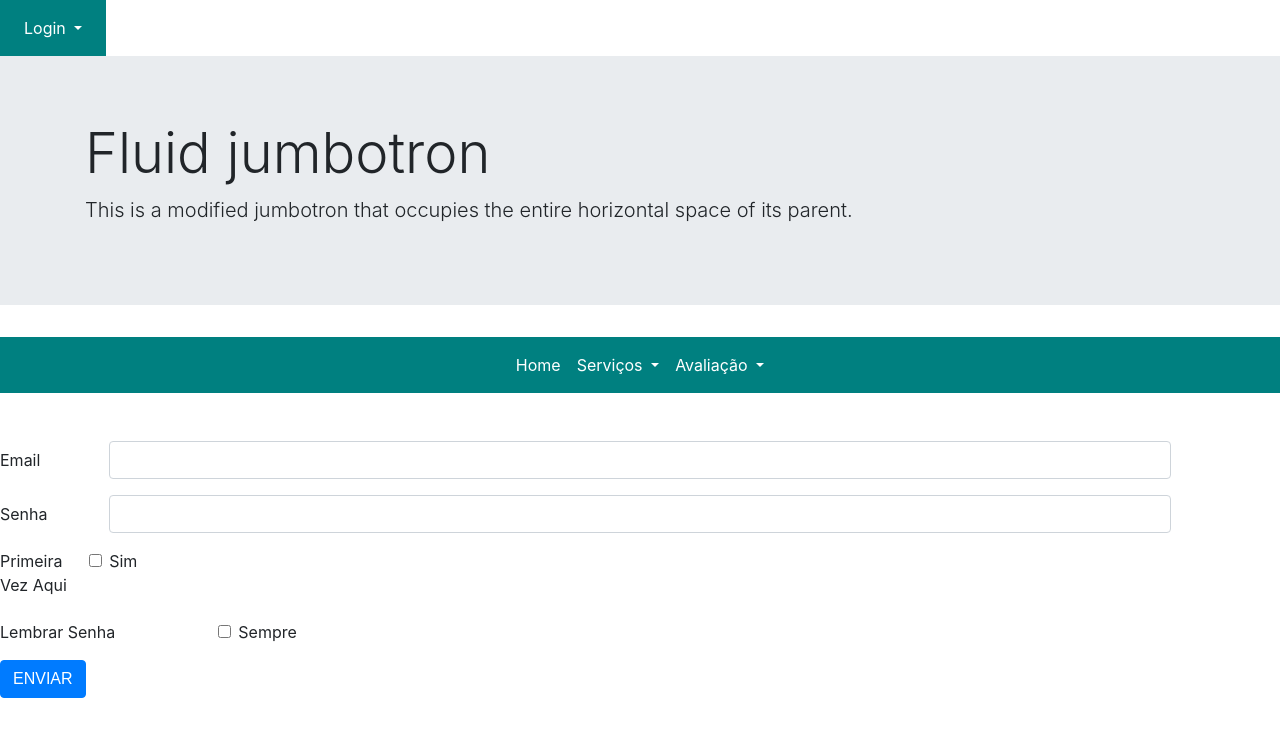
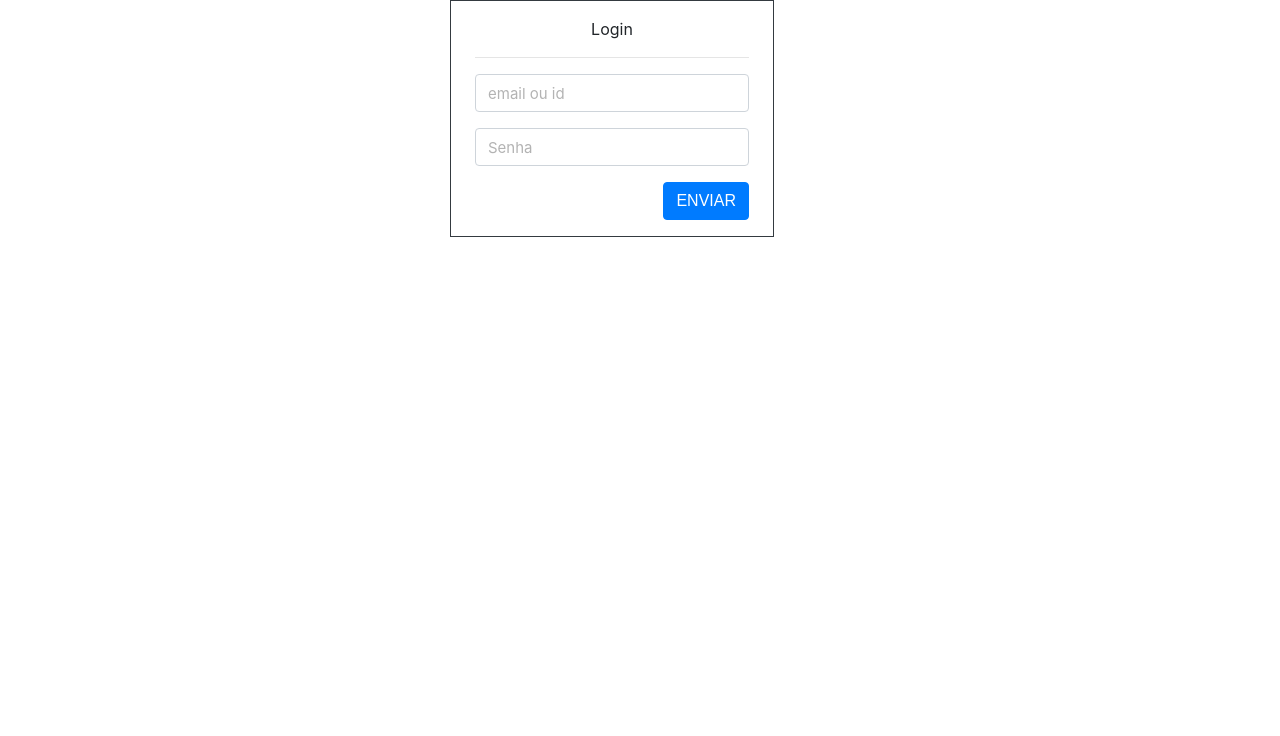
Before and after one commit to rogerzsilva/sitebusca, a plain HTML site: page pagina-login.html in a window 1280 px wide. Drawn offline with nearby package versions, Linux system fonts and the light colour scheme; files that its build step writes are made by us from their sources; files whose address does not match are found by name.

Commit message:
correcao

```diff
--- a/pagina-login.html
+++ b/pagina-login.html
@@ -1,6 +1,7 @@
 <!DOCTYPE html>
 <html>
 <head>
+
   <!-- Meta tags Obrigatórias -->
     <meta charset="utf-8">
     <script src="funcoes.js"></script>
@@ -9,119 +10,40 @@
     <link rel="stylesheet" href="https://stackpath.bootstrapcdn.com/bootstrap/4.4.1/css/bootstrap.min.css" integrity="sha384-Vkoo8x4CGsO3+Hhxv8T/Q5PaXtkKtu6ug5TOeNV6gBiFeWPGFN9MuhOf23Q9Ifjh" crossorigin="anonymous">
     <link href="css/style.css" rel="stylesheet" type="text/css">
     <!-- FAVICON -->
-    <link href="img/favicon.png" rel="shortcut icon">
-    <title>Pagina de Login</title>
-    <link rel="stylesheet" type="text/css" href="style.css">
+    <title>Login</title>
   </head>
   <body>
- <body>
-    <div class="row no-gutters">
-       <nav class="navbar navbar-expand-lg navbar-light bg-light">
-         <div class="collapse navbar-collapse" id="navbarSupportedContent">
-           <ul class="navbar-nav justify-content-end">
-             <li class="nav-item dropdown">
-               <a class="nav-link dropdown-toggle" href="#" id="navbarDropdown" role="button" data-toggle="dropdown" aria-haspopup="true" aria-expanded="false">
-                 Login
-               </a>
-               <div class="dropdown-menu" aria-labelledby="navbarDropdown">
-                 <a class="dropdown-item" href="#">Entrar</a>
-                 <a class="dropdown-item" href="#">Cadastro Usuario</a>
-                 <div class="dropdown-divider"></div>
-                 <a class="dropdown-item" href="#">Cadastro Prestador</a>
-               </div>
-             </li>
-            </ul>
-         </div>
-       </nav>
+    <div class="container">
+
+      <div class="row">
+        <div class="col-4"></div>
+
+  <form class="px-4 py-3 text-center border border-dark">
+
+    <span>Login</span>
+    <hr>
+    <div class="form-group">
+
+      <input type="email" class="form-control col 4" id="exampleDropdownFormEmail1" placeholder="email ou id">
     </div>
-    <div class="jumbotron jumbotron-fluid">
-      <div class="container">
-        <h1 class="display-4">Fluid jumbotron</h1>
-        <p class="lead">This is a modified jumbotron that occupies the entire horizontal space of its parent.</p>
+    <div class="form-group">
+
+      <input type="password" class="form-control" id="exampleDropdownFormPassword1" placeholder="Senha">
+    </div>
+    <div class="form-group">
+      <div class="form-check">
+
+
       </div>
     </div>
+    <button type="submit" class="btn btn-primary" style="float: right;">Enviar</button>
+  </form>
 
-    <nav class="navbar navbar-expand-lg navbar-light bg-light">
-      <!--<a class="navbar-brand" href="#">Navbar</a>-->
-      <button class="navbar-toggler" type="button" data-toggle="collapse" data-target="#navbarSupportedContent" aria-controls="navbarSupportedContent" aria-expanded="false" aria-label="Toggle navigation">
-        <span class="navbar-toggler-icon"></span>
-      </button>
+</div>
 
-      <div class="collapse navbar-collapse" id="navbarSupportedContent">
-        <ul class="navbar-nav mx-auto">
-          <li class="nav-item active">
-            <a class="nav-link" href="#">Home <span class="sr-only">(current)</span></a>
-          </li>
-          <li class="nav-item dropdown">
-            <a class="nav-link dropdown-toggle" href="#" id="navbarDropdown" role="button" data-toggle="dropdown" aria-haspopup="true" aria-expanded="false">
-              Serviços
-            </a>
-            <div class="dropdown-menu" aria-labelledby="navbarDropdown">
-              <a class="dropdown-item" href="#">Home Care</a>
-              <a class="dropdown-item" href="#">Saúde</a>
-              <a class="dropdown-item" href="#">Transporte</a>
-            </div>
-          </li>
-          <li class="nav-item dropdown">
-            <a class="nav-link dropdown-toggle" href="#" id="navbarDropdown" role="button" data-toggle="dropdown" aria-haspopup="true" aria-expanded="false">
-              Avaliação
-            </a>
-            <div class="dropdown-menu" aria-labelledby="navbarDropdown">
-              <a class="dropdown-item" href="#">Prestadores</a>
-              <a class="dropdown-item" href="#">Usuarios</a>
-          </li>
-        </ul>
-      </div>
-    </nav>
-    <br> <br>
-
-<form>
-  <div class="form-group row">
-    <label for="inputEmail3" class="col-sm-1 col-form-label">Email</label>
-    <div class="col-sm-10">
-      <input type="email" class="form-control" id="inputEmail3">
-    </div>
-  </div>
-  <div class="form-group row">
-    <label for="inputPassword3" class="col-sm-1 col-form-label">Senha</label>
-    <div class="col-sm-10">
-      <input type="password" class="form-control" id="inputPassword3">
-    </div>
-  </div>
-  <fieldset class="form-group">
-    <div class="row">
-      <legend class="col-form-label col-sm-1 pt-0">Primeira Vez Aqui</legend>
-      <div class="col-sm-10">
-         <input class="form-check-input" type="checkbox" id="gridCheck1">
-        <label class="form-check-label" for="gridCheck1">
-          Sim
-        </label>
-        </div>
-    </div>
-
-  </fieldset>
-  <div class="form-group row">
-    <div class="col-sm-2">Lembrar Senha</div>
-    <div class="col-sm-10">
-      <div class="form-check">
-        <input class="form-check-input" type="checkbox" id="gridCheck1">
-        <label class="form-check-label" for="gridCheck1">
-          Sempre
-        </label>
-      </div>
-    </div>
-  </div>
-  <div class="form-group row">
-    <div class="col-sm-10">
-      <button type="submit" class="btn btn-primary">Enviar</button>
-    </div>
-  </div>
-</form>
 
 <script src="https://code.jquery.com/jquery-3.4.1.slim.min.js" integrity="sha384-J6qa4849blE2+poT4WnyKhv5vZF5SrPo0iEjwBvKU7imGFAV0wwj1yYfoRSJoZ+n" crossorigin="anonymous"></script>
 <script src="https://cdn.jsdelivr.net/npm/popper.js@1.16.0/dist/umd/popper.min.js" integrity="sha384-Q6E9RHvbIyZFJoft+2mJbHaEWldlvI9IOYy5n3zV9zzTtmI3UksdQRVvoxMfooAo" crossorigin="anonymous"></script>
 <script src="https://stackpath.bootstrapcdn.com/bootstrap/4.4.1/js/bootstrap.min.js" integrity="sha384-wfSDF2E50Y2D1uUdj0O3uMBJnjuUD4Ih7YwaYd1iqfktj0Uod8GCExl3Og8ifwB6" crossorigin="anonymous"></script>
-
-
-</body>
+  </body>
 </html>
```
